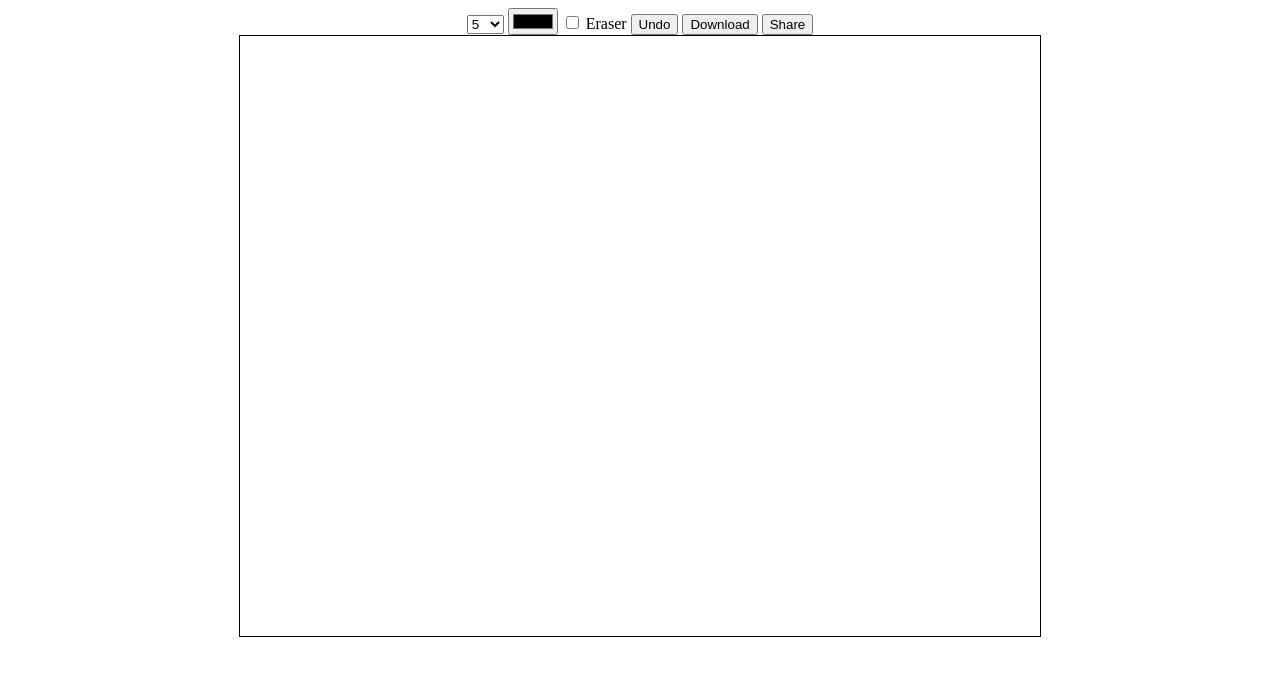
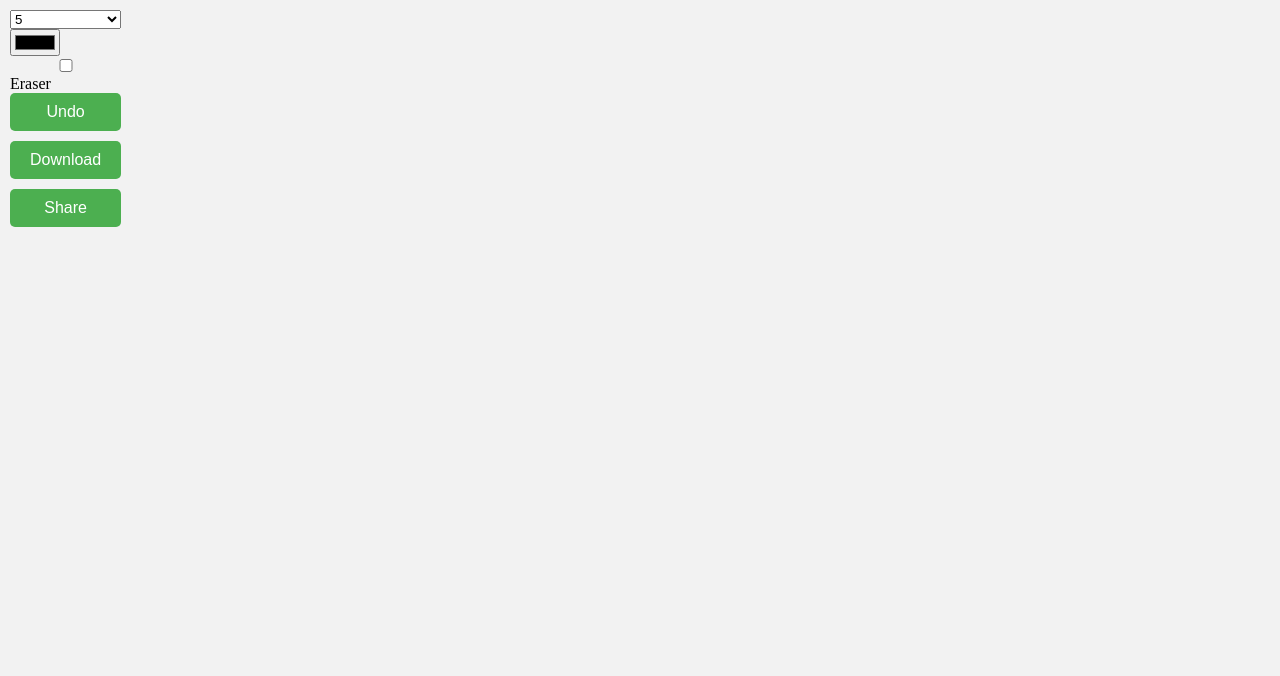
Before and after one commit to Makeadrawing/makeadrawing.io, a plain HTML site: page index.html in a window 1280 px wide. Drawn offline with Linux system fonts and the light colour scheme.

Commit message:
Update styles.css

```diff
--- a/styles.css
+++ b/styles.css
@@ -1,13 +1,40 @@
 body {
     display: flex;
+    align-items: center;
+    justify-content: center;
+    height: 100vh;
+    margin: 0;
+    background-color: #f2f2f2;
+}
+
+.toolbar {
+    position: absolute;
+    top: 0;
+    left: 0;
+    display: flex;
     flex-direction: column;
-    align-items: center;
+    padding: 10px;
+}
+
+button {
+    background-color: #4caf50;
+    color: white;
+    border: none;
+    padding: 10px 20px;
+    text-align: center;
+    text-decoration: none;
+    display: inline-block;
+    font-size: 16px;
+    margin-bottom: 10px;
+    cursor: pointer;
+    border-radius: 5px;
+    transition: background-color 0.3s;
+}
+
+button:hover {
+    background-color: #45a049;
 }
 
 canvas {
-    border: 1px solid #000;
+    margin-left: 80px; /* Ajustez selon vos besoins */
 }
-
-#colorPicker {
-    margin-top: 10px;
-}
```
